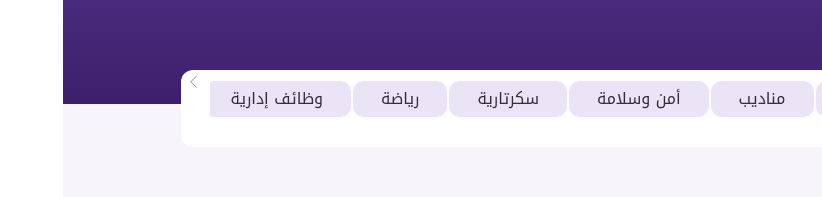
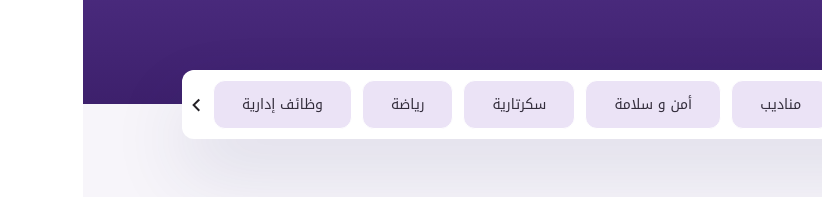
Before and after one commit to Bedoon-Jobs-Team/bedoon-jobs, a React (Create React App) app: page / in a window 1280 px wide. Shown: the part 322-519 px from the top of the page, without its empty margins (458-1280 px from the left). Built offline with nearby package versions, Linux system fonts and the light colour scheme; no server answers; the database is empty; a web font is replaced by a local one.

Commit message:
fixed the scrollMenu styling

```diff
--- a/package.json
+++ b/package.json
@@ -18,6 +18,7 @@
     "formik": "^2.1.5",
     "react": "^16.13.1",
     "react-dom": "^16.13.1",
+    "react-indiana-drag-scroll": "^1.8.0",
     "react-infinite-scroll-component": "^5.1.0",
     "react-router-dom": "^5.2.0",
     "react-scripts": "3.4.3",
--- a/src/components/ScrollMenu.tsx
+++ b/src/components/ScrollMenu.tsx
@@ -1,25 +1,24 @@
-import React, { FunctionComponent } from "react";
-import { ReactComponent as Arrow } from "../assets/icons/arrow.svg";
+import React, { FunctionComponent, useState } from "react";
+import { ReactComponent as Arrow } from "../assets/icons/LeftArrowIcon.svg";
 import styled from "styled-components";
+import { fields } from "../constants";
+import ScrollContainer from "react-indiana-drag-scroll";
 
 const ScrollMenu: FunctionComponent = (props) => {
+  const [activeIndex, setActiveIndex] = useState(0);
+
   return (
     <Menu>
-      <Container>
-                <ActiveButton>جميع الوظائف</ActiveButton>
-                <InactiveButton>هندسة</InactiveButton>
-                <InactiveButton>طب وتمريض</InactiveButton>
-                <InactiveButton>مناديب</InactiveButton>
-                <InactiveButton>أمن وسلامة</InactiveButton>
-                <InactiveButton>سكرتارية</InactiveButton>
-                <InactiveButton>رياضة</InactiveButton>
-                <InactiveButton>وظائف إدارية</InactiveButton>
-      </Container>
-      <ScrollArow>
-
-        <StyledArrow />
-
-      </ScrollArow>
+      <ItemsContainer>
+        {["جميع الوظائف", ...fields].map((field, index) => (
+          <Button key={field} active={index === activeIndex} onClick={() => setActiveIndex(index)}>
+            {field}
+          </Button>
+        ))}
+      </ItemsContainer>
+      <ArrowContainer>
+        <Arrow />
+      </ArrowContainer>
     </Menu>
   );
 };
@@ -28,46 +27,43 @@ const Menu = styled.div`
   position: absolute;
   margin-top: 392px;
   width: 1044px;
-  height: 77px;
   align-items: center;
   background-color: #ffffff;
-  box-shadow: 0px 34px 74px rgba (39,  52,  107,  0.12);
   border-radius: 15px;
+  box-shadow: 0px 34px 74px rgba(39, 52, 107, 0.12);
+  padding: 0 10px 0 29px;
 `;
 
-const Container = styled.div`
+const ItemsContainer = styled(ScrollContainer)`
   display: flex;
-  overflow-x: scroll;
 `;
 
-const ActiveButton = styled.div`
-  background-color: #f8507b;
-  color: #ffffff;
+const Button = styled.div<{ active: boolean }>`
+  background-color: ${(props) => (props.active ? "#f8507b" : "#ebe3f6")};
+  color: ${(props) => (props.active ? "#ffffff" : "#332d3c")};
+  font-weight: ${(props) => (props.active ? "bold" : "normal")};
+  font-size: 14px;
+  line-height: 27px;
   border-radius: 12px;
   border: 1px solid #ffffff;
-  float: right;
   padding: 10px 28px;
-  margin-top: 10px;
+  margin: 10px 0 10px 10px;
+  flex: 1 0 auto;
+  cursor: pointer;
 `;
 
-const InactiveButton = styled(ActiveButton)`
-  background-color: #ebe3f6;
-  color: #332d3c;
-`;
-
-const ScrollArow = styled.div`
+const ArrowContainer = styled.div`
   position: absolute;
   width: 29px;
-  height: 77px;
+  height: 100%;
   left: 0px;
   top: 0px;
   background-color: #ffffff;
   box-shadow: 20px 4px 40px rgba (22,  8,  46,  0.1);
   border-radius: 12px 0px 0px 12px;
-`;
-
-const StyledArrow = styled(Arrow)`
-  margin-top: 0px;
+  display: flex;
+  justify-content: center;
+  align-items: center;
 `;
 
 export default ScrollMenu;
```
Also changed, not shown: 1 other file (tests, documents, lock files or other folders).
